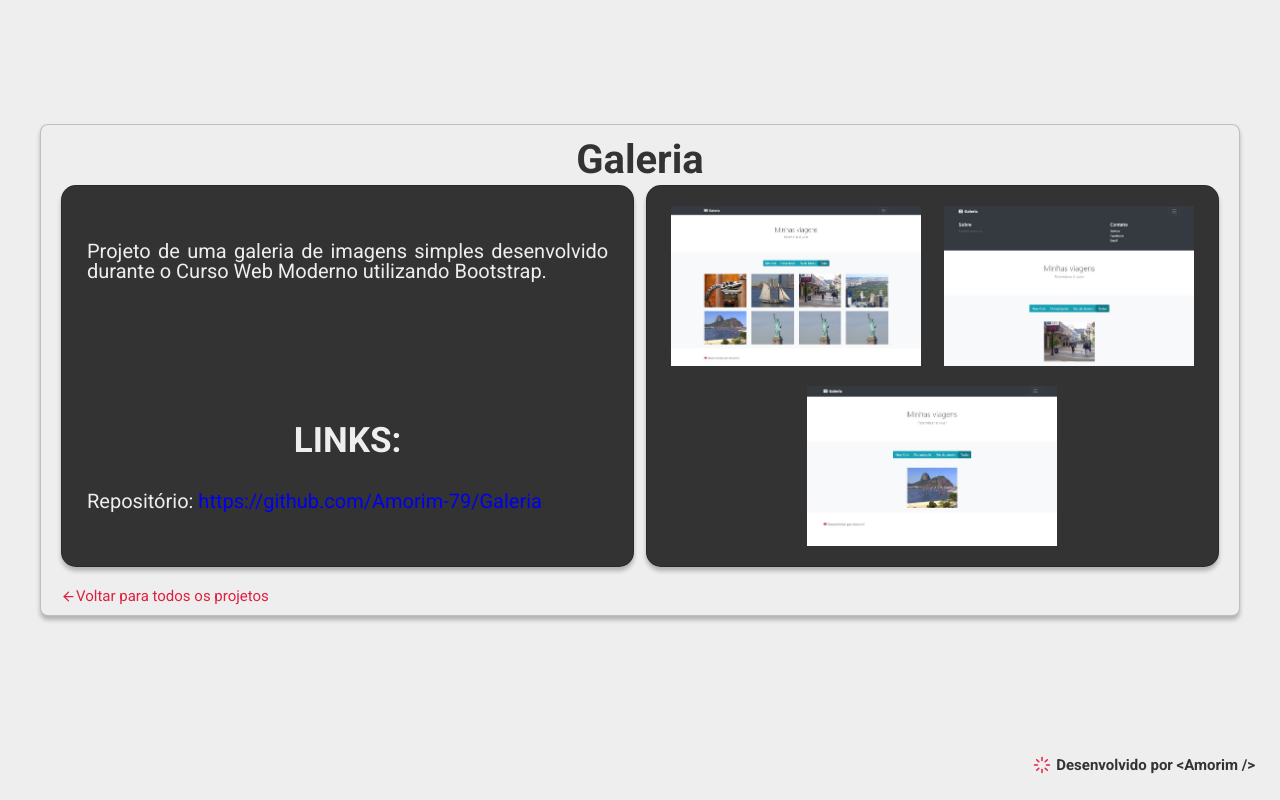
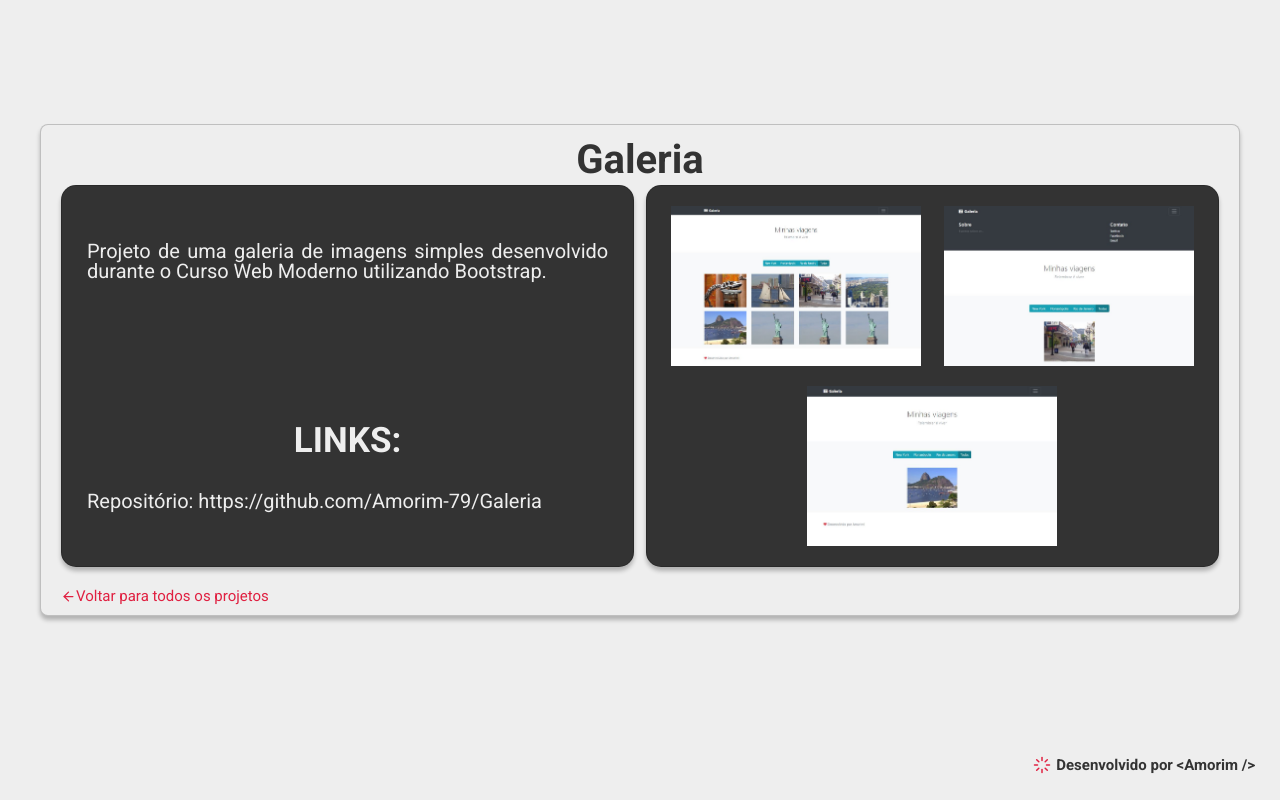
Before and after one commit to Amorim-79/portfolio, a React (Create React App) app: page /project/details/galery in a window 1280 px wide. Built offline with nearby package versions, Linux system fonts and the light colour scheme; no server answers.

Commit message:
Estilização atualizada

```diff
--- a/src/pages/ProjectDetails/styles.css
+++ b/src/pages/ProjectDetails/styles.css
@@ -104,4 +104,5 @@
 
 a {
     text-decoration: none;
+    color: #EEEEEE;
 }
```
